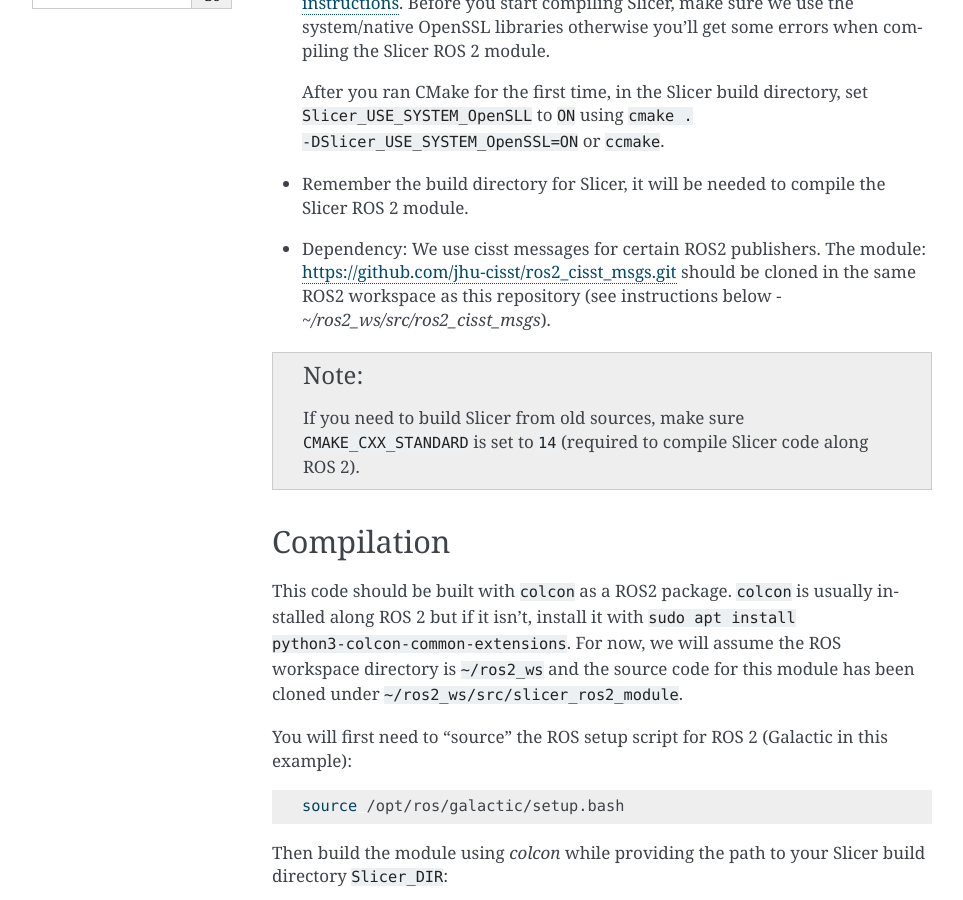
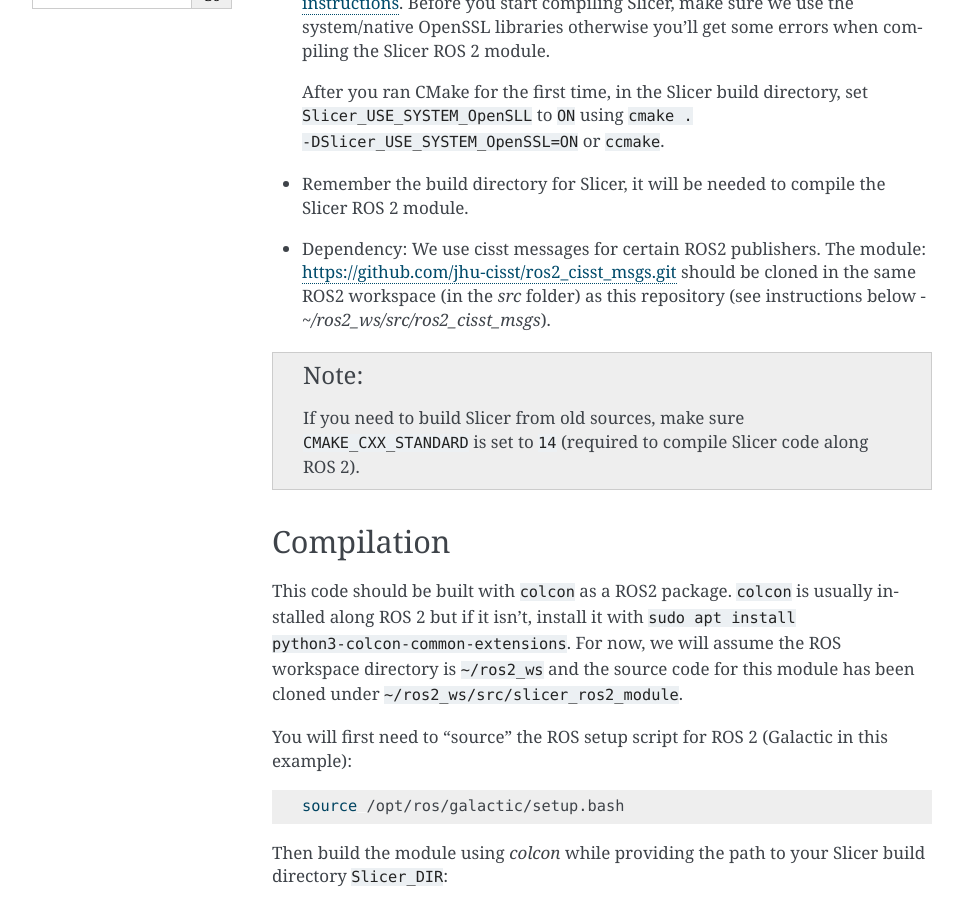
Before and after one commit to rosmed/slicer_ros2_module, a Sphinx documentation site: the page built from docs/pages/getting-started.rst, in a window 1280 px wide and 900 px high, scrolled down 330 px. Shown: the whole window, without its empty margins (148-1111 px from the left). Built offline with Sphinx 7.4.7, drawn with Linux system fonts in a browser that asks for light colours.

```diff
--- a/docs/pages/getting-started.rst
+++ b/docs/pages/getting-started.rst
@@ -28,7 +28,7 @@
 
 * Dependency: We use cisst messages for certain ROS2 publishers.
   The module: https://github.com/jhu-cisst/ros2_cisst_msgs.git should
-  be cloned in the same ROS2 workspace as this repository
+  be cloned in the same ROS2 workspace (in the `src` folder) as this repository
   (see instructions below - `~/ros2_ws/src/ros2_cisst_msgs`).
 
 .. note:: If you need to build Slicer from old sources, make sure
```
Also changed, not shown: 5 other files.
